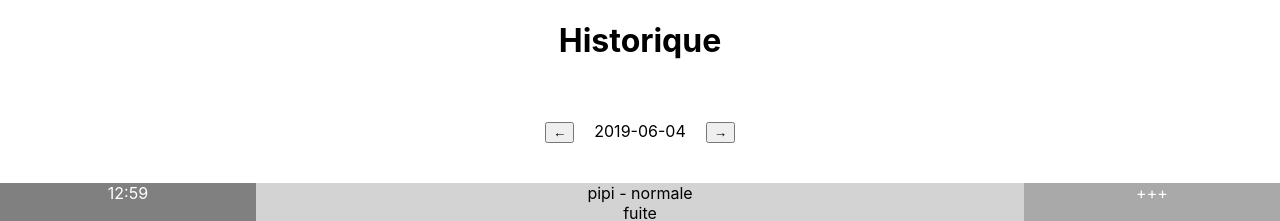
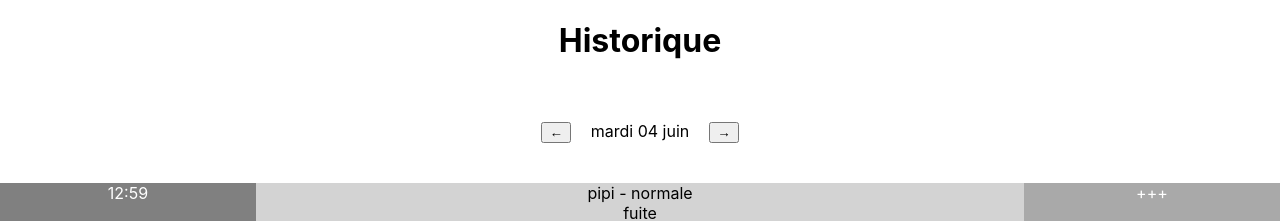
Before and after one commit to FlorianGardy/up-day-mobile, a React (Create React App) app: page /history in a window 1280 px wide. Shown: the top 221 px of the page. Built offline with nearby package versions, Linux system fonts and the light colour scheme.

Commit message:
Reformat the date passed to the HistoryDateSelection component

```diff
--- a/src/pages/History.page.jsx
+++ b/src/pages/History.page.jsx
@@ -28,7 +28,7 @@ const History = () => {
         rightButtonInfo={{ isVisible: false }}
       />
       <HistoryDateSelection
-        date={uniqueDates[dateIndex]}
+        date={moment(uniqueDates[dateIndex]).format("dddd DD MMMM")}
         rightButtonOnClick={() => dateIndex > 0 && setDateIndex(dateIndex - 1)}
         leftButtonOnClick={() =>
           dateIndex < uniqueDates.length - 1 && setDateIndex(dateIndex + 1)
```
